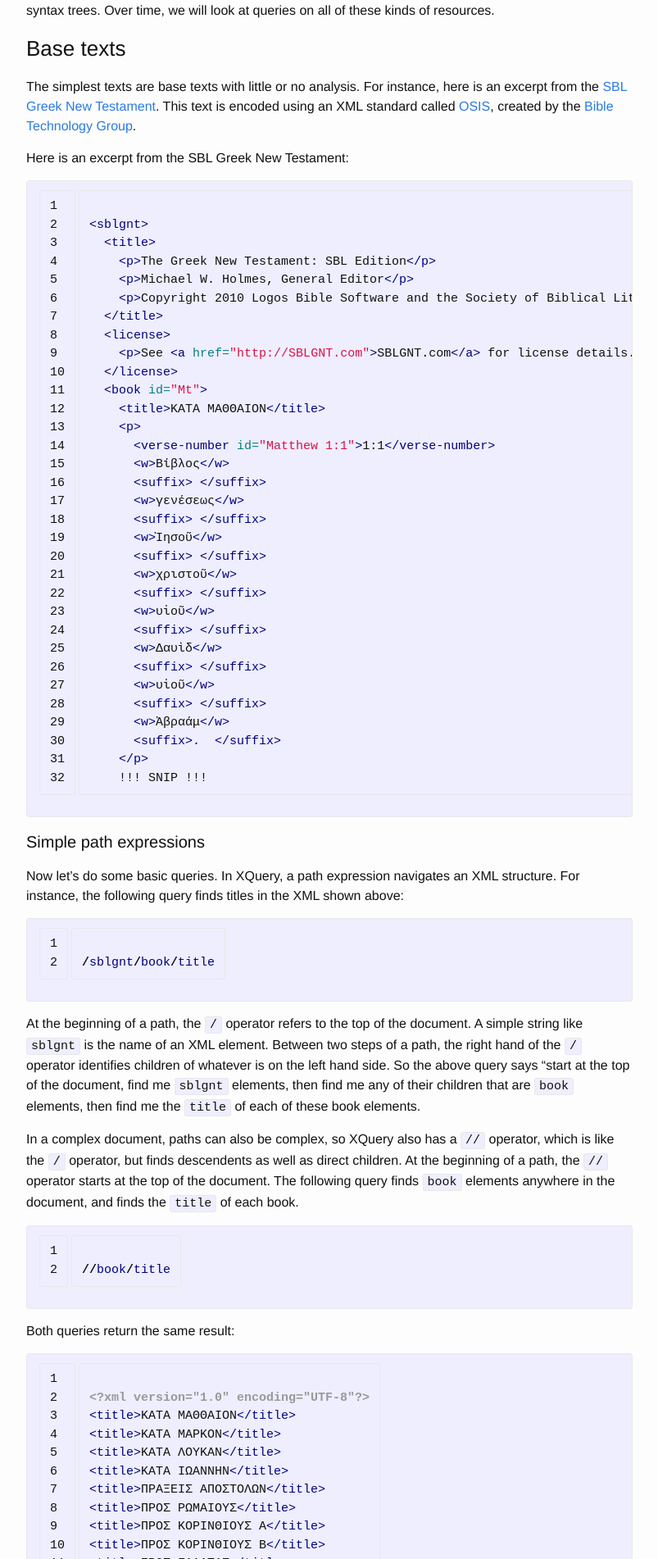
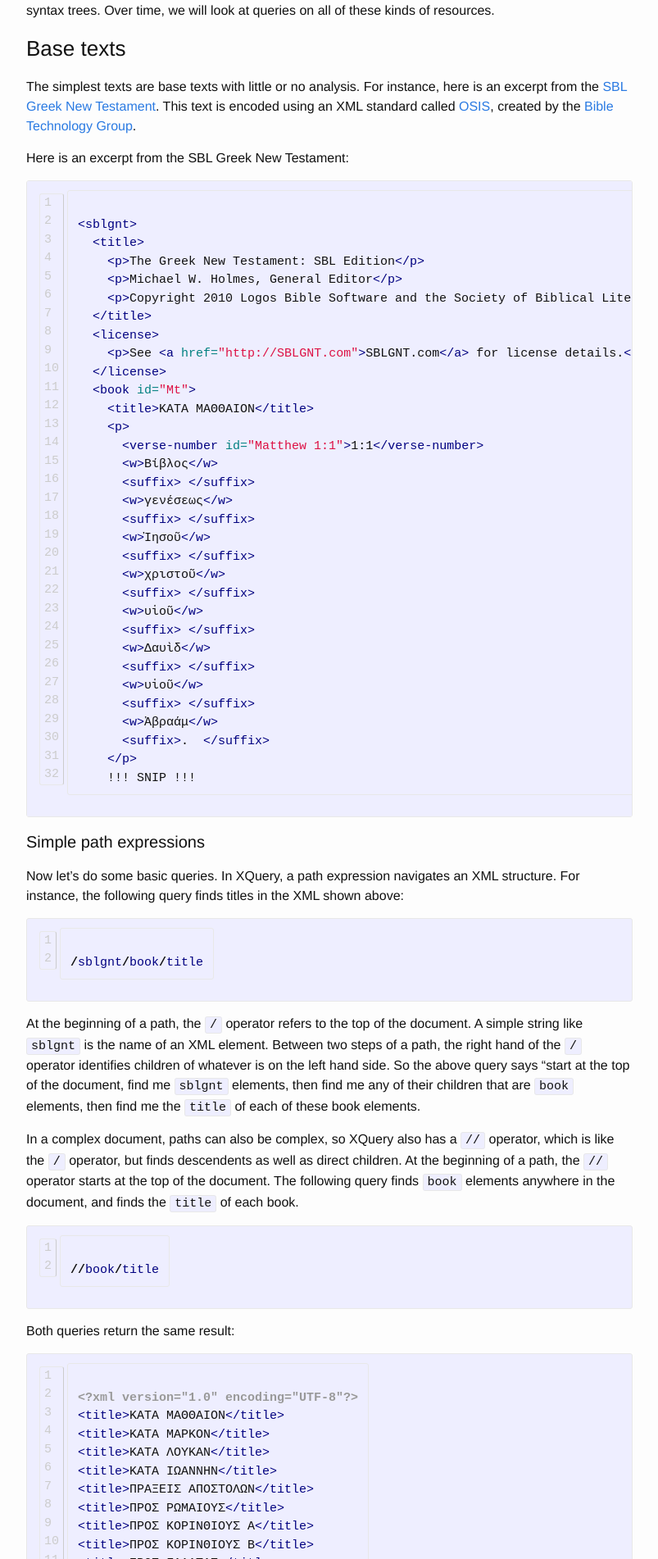
Before and after one commit to biblicalhumanities/biblicalhumanities.github.io, a Jekyll site: the page built from _posts/2015-11-13-querying-000.markdown, in a window 1280 px wide. Shown: the part 1210-3112 px from the top of the page at 82% size, without its empty margins (238-1041 px from the left). Built offline with Jekyll 4.4.1, drawn with Linux system fonts in a browser that asks for light colours.

Commit message:
Added line numbers to source highlighting.

```diff
--- a/_sass/_syntax-highlighting.scss
+++ b/_sass/_syntax-highlighting.scss
@@ -65,3 +65,16 @@
     .vi    { color: #008080 } // Name.Variable.Instance
     .il    { color: #099 } // Literal.Number.Integer.Long
 }
+
+.lineno {
+  color: #ccc;
+  display:inline-block;
+  padding: 0 5px;
+  border-right:1px solid #ccc;
+  -webkit-touch-callout: none;
+  -webkit-user-select: none;
+  -khtml-user-select: none;
+  -moz-user-select: none;
+  -ms-user-select: none;
+  user-select: none;
+}
```
